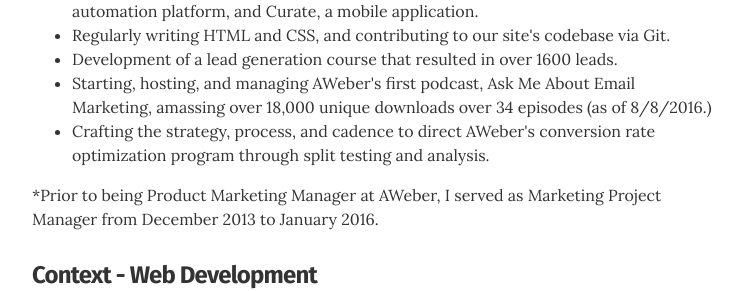
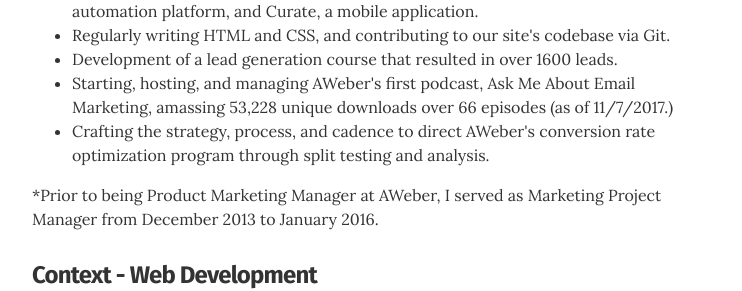
Before and after one commit to tnrt/tnrt-resume, a Jekyll site: the page built from index.html, in a window 1280 px wide and 900 px high, scrolled down 1070 px. Shown: the part 187-478 px from the top of the window, without its empty margins (268-1010 px from the left). Built offline with Jekyll 4.4.1, drawn with Linux system fonts in a browser that asks for light colours.

Commit message:
Updates Podcast numbers.

```diff
--- a/_layouts/resume.html
+++ b/_layouts/resume.html
@@ -63,7 +63,7 @@
             <li>Leading the effort to execute two major product launches: Campaigns, an email automation platform, and Curate, a mobile application.</li>
             <li>Regularly writing HTML and CSS, and contributing to our site's codebase via Git.</li>
             <li>Development of a lead generation course that resulted in over 1600 leads.</li>
-            <li>Starting, hosting, and managing AWeber's first podcast, Ask Me About Email Marketing, amassing over 18,000 unique downloads over 34 episodes (as of 8/8/2016.)</li>
+            <li>Starting, hosting, and managing AWeber's first podcast, Ask Me About Email Marketing, amassing 53,228 unique downloads over 66 episodes (as of 11/7/2017.)</li>
             <li>Crafting the strategy, process, and cadence to direct AWeber's conversion rate optimization program through split testing and analysis.</li>
           </ul>
           <p class="resume-item-copy">*Prior to being Product Marketing Manager at AWeber, I served as Marketing Project Manager from December 2013 to January 2016.</p>
```
